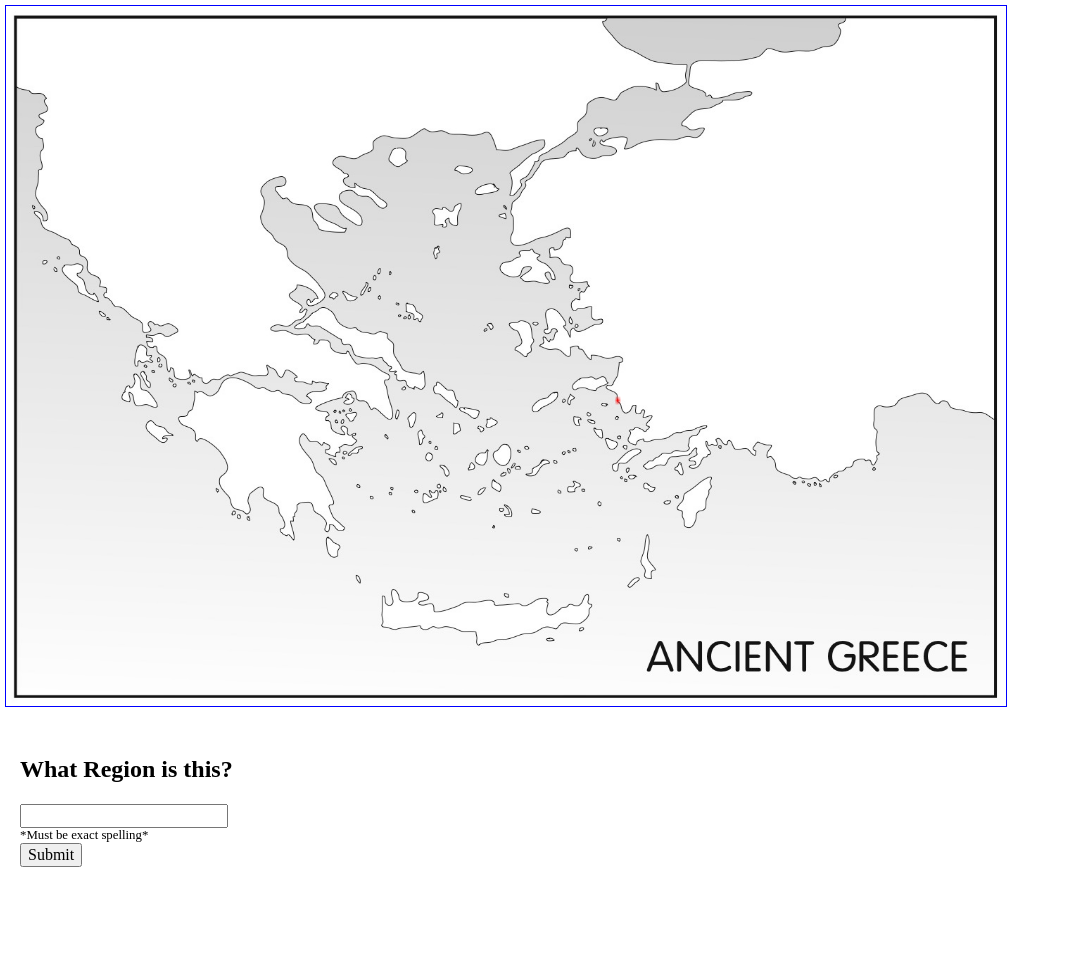
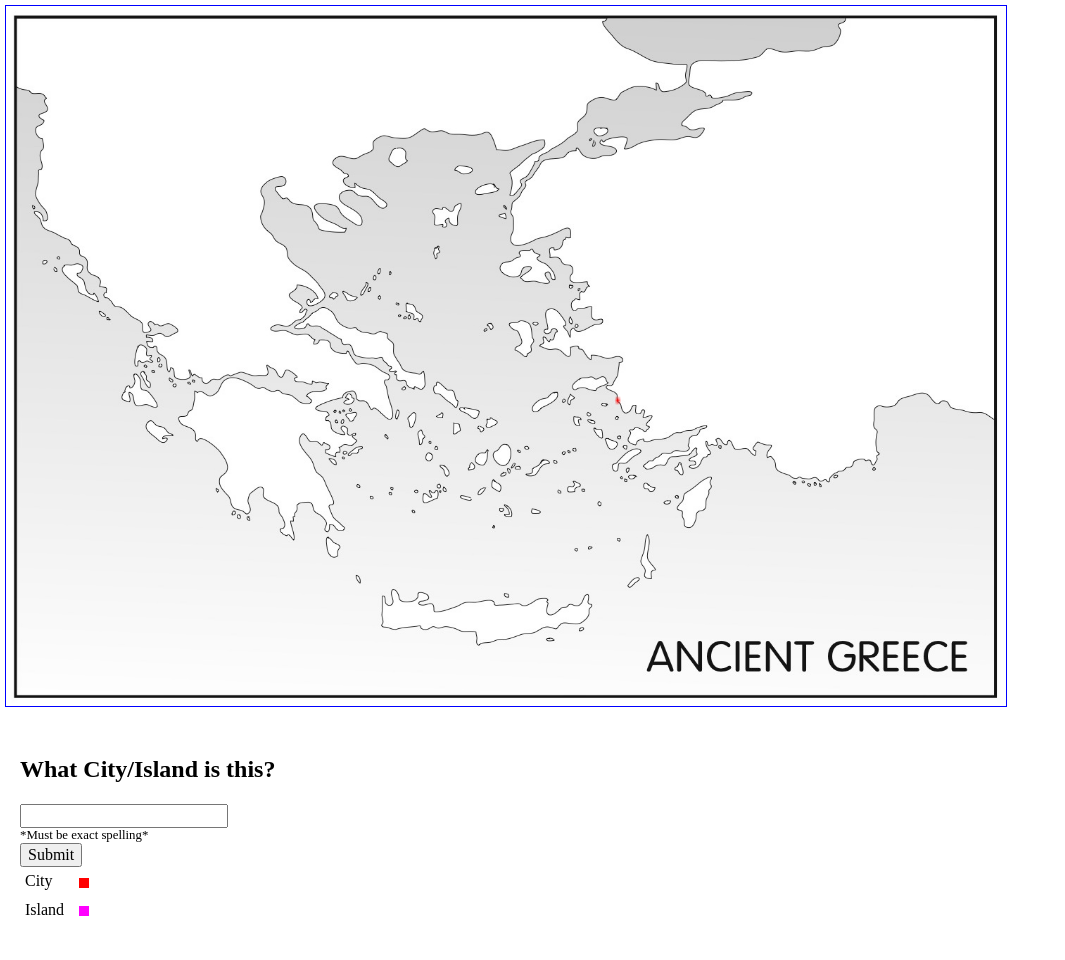
Before and after one commit to collinglass/mapquiz, a website: page static/cities.html in a window 1280 px wide. Shown: the whole page, without its empty margins (0-1065 px from the left). Before the commit the page ends 903 px from the top, so only its background shows below. Drawn offline with nearby package versions, Linux system fonts and the light colour scheme.

Commit message:
add legend

```diff
--- a/static/cities.html
+++ b/static/cities.html
@@ -25,10 +25,20 @@
 		</div>
 
 		<div class="game-area">
-			<h2>What Region is this?</h2>
+			<h2>What City/Island is this?</h2>
 			<input type="text" id="answer" />
 			<small style="display:block;">*Must be exact spelling*</small>
 			<button type="submit" id="submit">Submit</button>
+            <div>
+                <p class="legend-label">City</p>
+                <div class="legend-color" style="background-color:rgba(255, 0, 0, 1);"></div>
+            </div>
+
+            <div>
+                <p class="legend-label">Island</p>
+                <div class="legend-color" style="background-color:rgba(255, 0, 255, 1);"></div>
+            </div>
+
 			<p id="message"></p>
 		</div>
 
--- a/static/index.css
+++ b/static/index.css
@@ -37,3 +37,18 @@
 	padding: 20px;
 	vertical-align: top;
 }
+
+.legend-label {
+	display: inline-block;
+	width: 20px;
+	margin: 5px;
+	margin-right: 25px;
+}
+
+.legend-color {
+	width:10px;
+	height:10px;
+	display: inline-block;
+	margin: 5px;
+	vertical-align: middle;
+}
```
